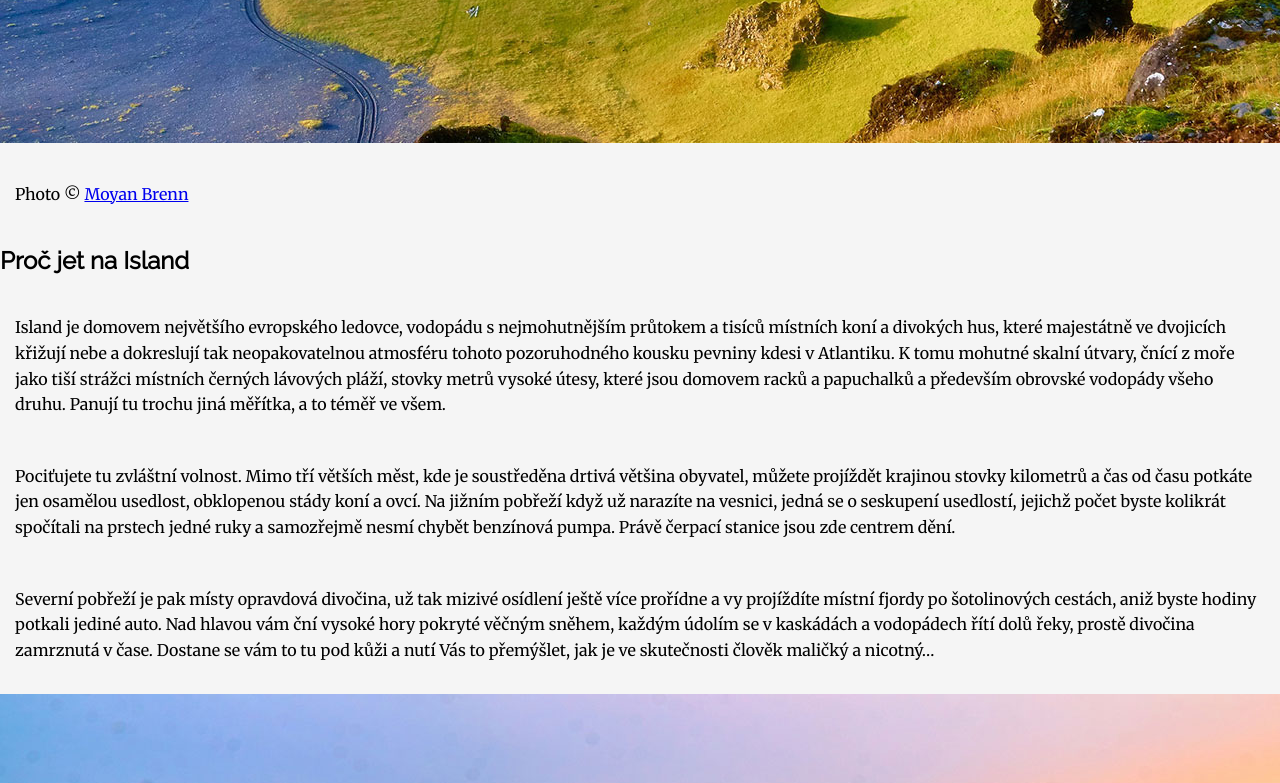
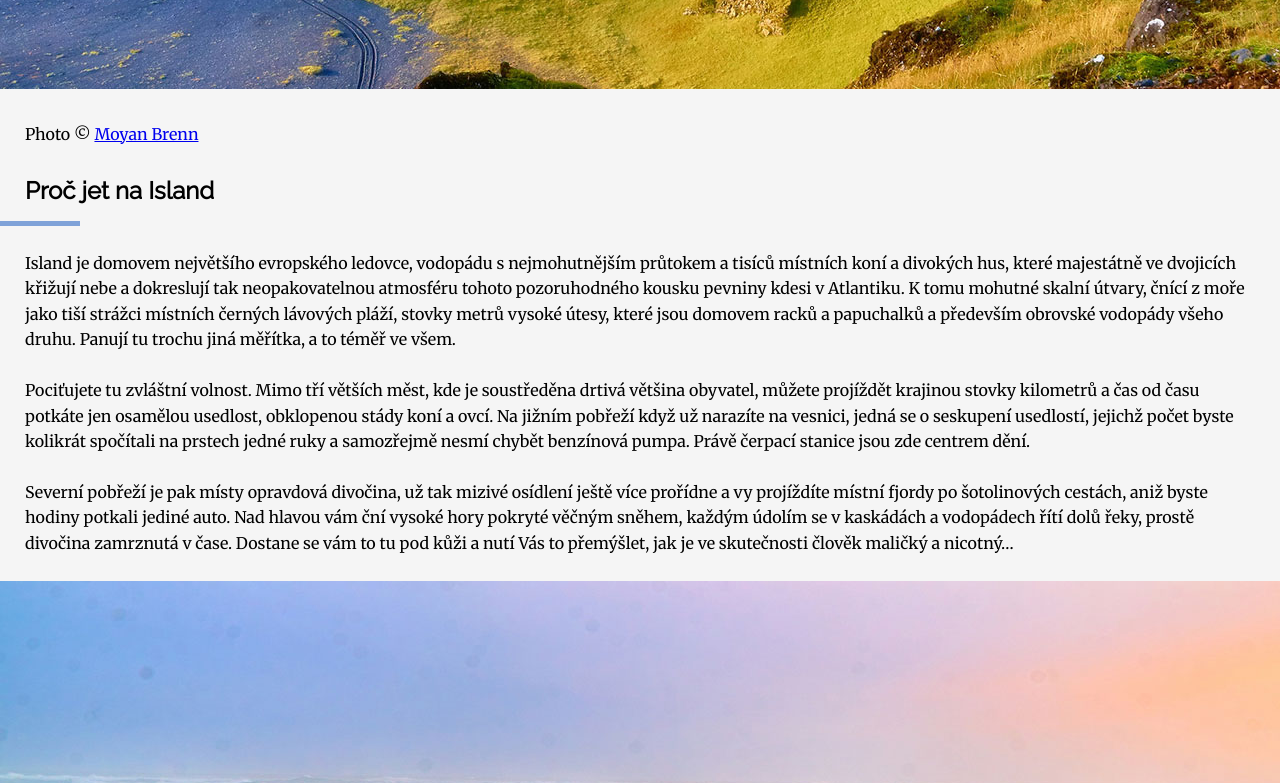
Before and after one commit to nasajana/Cviceni-Island, a plain HTML site: page index.html in a window 1280 px wide. Shown: the part 1640-2423 px from the top of the page. Drawn offline with Linux system fonts and the light colour scheme.

Commit message:
nadpisy čára

```diff
--- a/style.css
+++ b/style.css
@@ -38,8 +38,19 @@ ul {
     font-family: 'Raleway', sans-serif;
 }
 
-p {
-    padding: 15px;
+p,
+h2 {
+    margin: 25px;
+}
+
+h2::after {
+    content: "";
+    display: block;
+    width: 80px;
+    height: 5px;
+    background-color: rgb(127, 162, 216);
+    margin-left: -25px;
+    margin-top: 10px;
 }
 
 .hlavicka {
```
